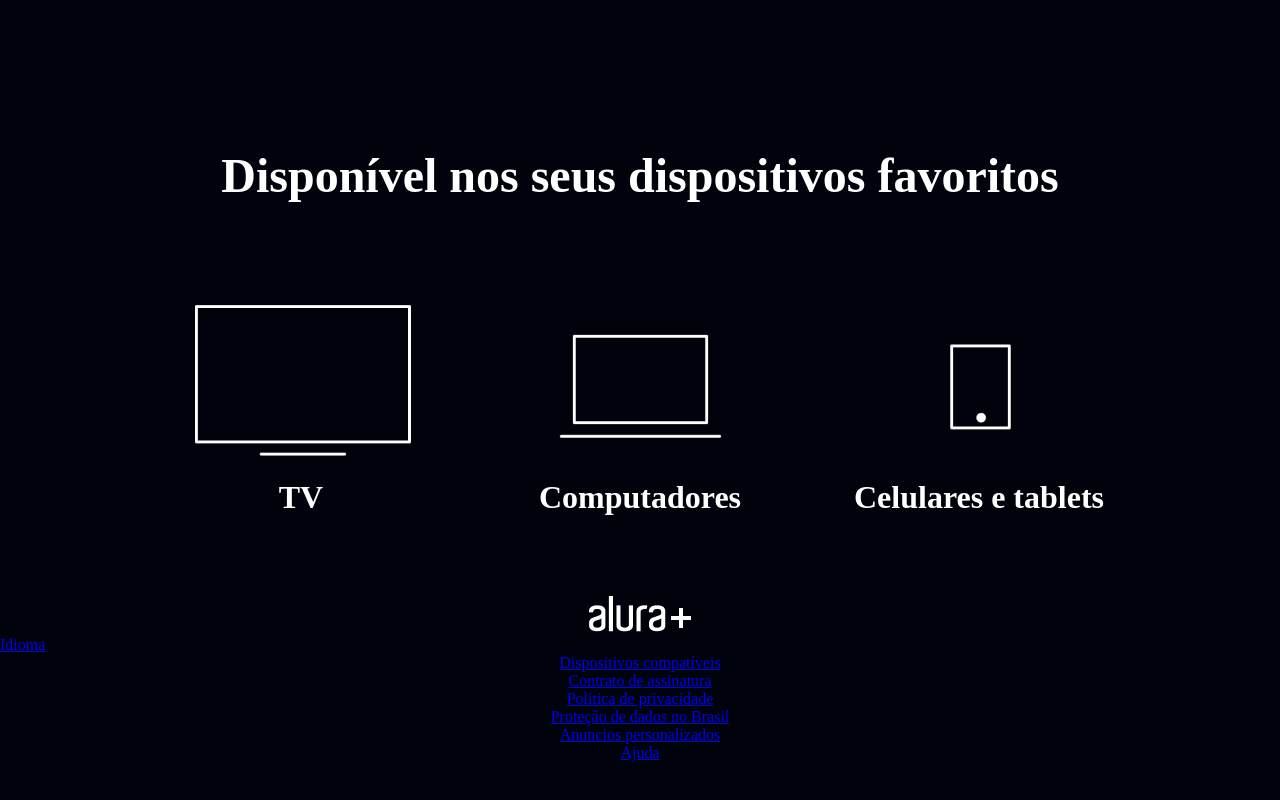
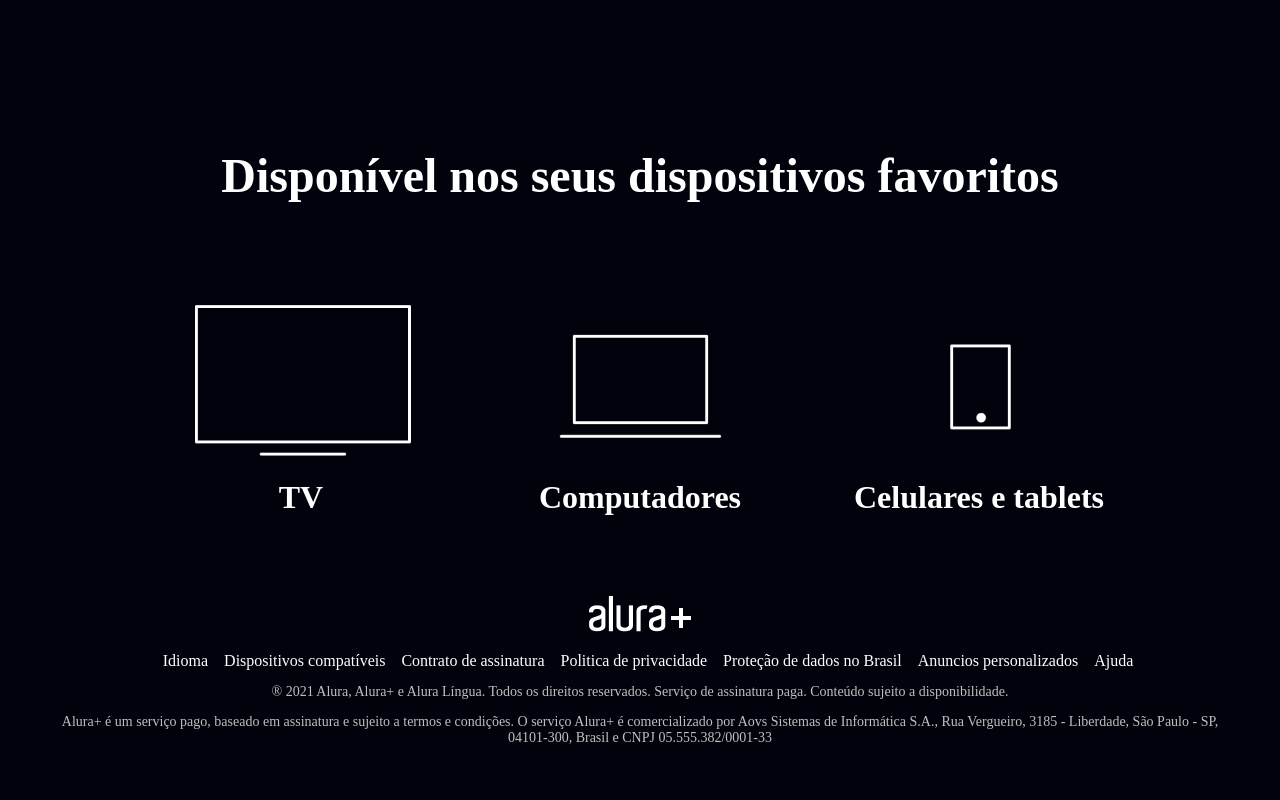
Before and after one commit to AmandaCarvalho-R/Alura-Plus, a plain HTML site: page index.html in a window 1280 px wide. Shown: the part 3052-3852 px from the top of the page. Before the commit the page ends 3814 px from the top, so only its background shows below. Drawn offline with Linux system fonts and the light colour scheme.

Commit message:
Projeto finalizado

```diff
--- a/css/style.css
+++ b/css/style.css
@@ -106,10 +106,30 @@
 
 .rodape {
     text-align: center;
+    margin: 5em 3em;
+
 }
 
-.lista-link {
+.rodape_lista {
     display: flex;
+    justify-content: center;
+    list-style-type: none;
+    margin-top: 1em;
+}
+
+.lista_link a{
+    text-decoration: none;
     color: var(--branco-principal);
-    text-decoration: none;
+    margin-left: 1em;
+
 }
+
+.rodape_texto {
+    margin:1em 0;
+    color: var(--cinza-secundario);
+    font-size: 14px;
+}
+
+.lista_link a:hover{
+    color: var(--botao-azul);
+}
--- a/index.html
+++ b/index.html
@@ -78,7 +78,7 @@
         <footer class="rodape">
             <img src="img/Logo.png">
             <ul class="rodape_lista">
-                <li class="lista-link">
+                <li class="lista_link">
                     <a href="#">Idioma</a>
                 </li>
                 <li class="lista_link">
@@ -100,6 +100,9 @@
                     <a href="#">Ajuda</a>
                 </li>
             </ul>
+
+            <p class="rodape_texto">® 2021 Alura, Alura+ e Alura Língua. Todos os direitos reservados. Serviço de assinatura paga. Conteúdo sujeito a disponibilidade.</p>
+            <p class="rodape_texto">Alura+ é um serviço pago, baseado em assinatura e sujeito a termos e condições. O serviço Alura+ é comercializado por Aovs Sistemas de Informática S.A., Rua Vergueiro, 3185 - Liberdade, São Paulo - SP, 04101-300, Brasil e CNPJ 05.555.382/0001-33</p>
         </footer>
 
     </body>
```
